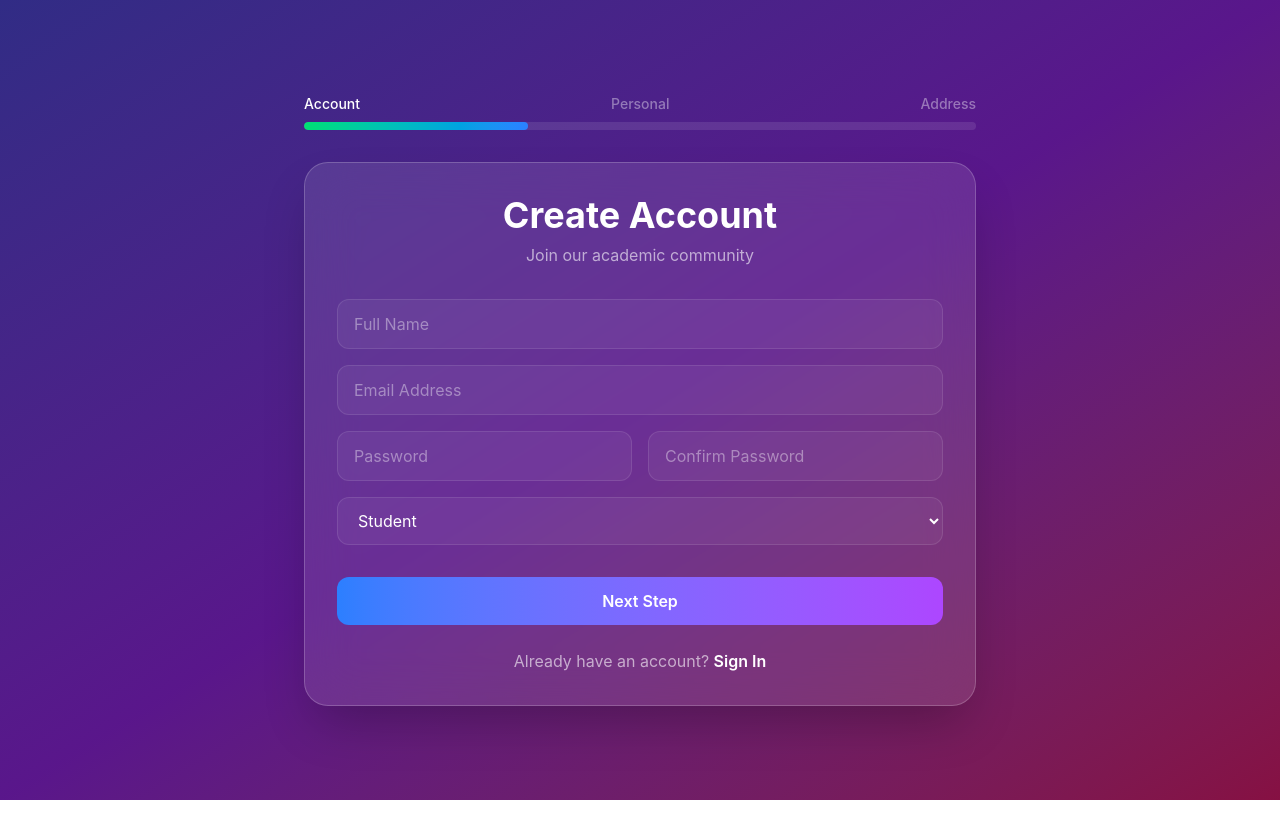
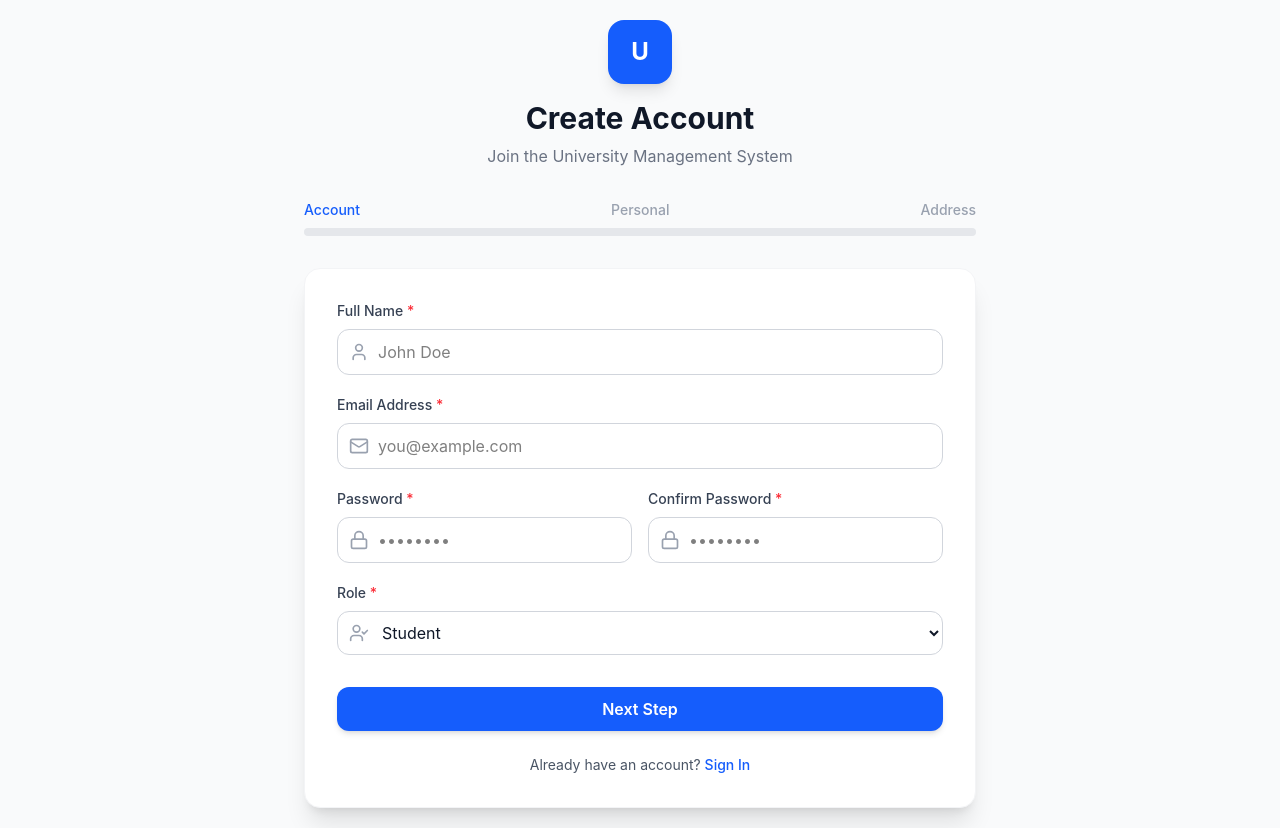
Before and after one commit to Sobanamjad/University-Management-System, a Next.js app: page /register in a window 1280 px wide. Before the commit the page ends 800 px from the top, so only its background shows below. Built offline with nearby package versions, Linux system fonts and the light colour scheme.

Commit message:
feat: Fix register page

```diff
--- a/src/app/(frontend)/register/page.tsx
+++ b/src/app/(frontend)/register/page.tsx
@@ -1,10 +1,20 @@
 // src/app/(frontend)/register/page.tsx
 'use client'
 
-import { useState, useRef, useEffect } from 'react'
+import { useState } from 'react'
 import { useRouter } from 'next/navigation'
 import Link from 'next/link'
-import gsap from 'gsap'
+import {
+  UserPlus,
+  Mail,
+  Lock,
+  User,
+  Phone,
+  Calendar,
+  MapPin,
+  Shield,
+  UserCheck,
+} from 'lucide-react'
 
 export default function RegisterPage() {
   const router = useRouter()
@@ -26,60 +36,26 @@
   const [error, setError] = useState('')
   const [loading, setLoading] = useState(false)
 
-  const containerRef = useRef(null)
-  const formRef = useRef(null)
-  const stepRef = useRef(null)
-  const fieldsRef = useRef<(HTMLDivElement | null)[]>([])
-
-  useEffect(() => {
-    gsap.fromTo(
-      containerRef.current,
-      { opacity: 0, y: 50 },
-      { opacity: 1, y: 0, duration: 1, ease: 'power3.out' },
-    )
-
-    gsap.to('.progress-bar', {
-      width: `${step * 33.33}%`,
-      duration: 0.5,
-      ease: 'power2.out',
-    })
-  }, [step])
-
-  const animateStepTransition = (direction: 'next' | 'prev') => {
-    gsap.to(formRef.current, {
-      x: direction === 'next' ? -50 : 50,
-      opacity: 0,
-      duration: 0.3,
-      onComplete: () => {
-        setStep(direction === 'next' ? step + 1 : step - 1)
-        gsap.fromTo(
-          formRef.current,
-          { x: direction === 'next' ? 50 : -50, opacity: 0 },
-          { x: 0, opacity: 1, duration: 0.5 },
-        )
-      },
-    })
-  }
-
   const handleChange = (e: React.ChangeEvent<HTMLInputElement | HTMLSelectElement>) => {
     setFormData({
       ...formData,
       [e.target.name]: e.target.value,
     })
+  }
 
-    gsap.to(e.target, {
-      scale: 1.02,
-      duration: 0.1,
-      yoyo: true,
-      repeat: 1,
-    })
+  const nextStep = () => {
+    setStep(step + 1)
+  }
+
+  const prevStep = () => {
+    setStep(step - 1)
   }
 
   const handleSubmit = async (e: React.FormEvent) => {
     e.preventDefault()
 
     if (step < 3) {
-      animateStepTransition('next')
+      nextStep()
       return
     }
 
@@ -90,7 +66,7 @@
       setError('Passwords do not match')
       setLoading(false)
       gsap.to(formRef.current, {
-        x: [-10, 10, -10, 10, 0] as any,
+        x: [-10, 10, -10, 10, 0],
         duration: 0.4,
       })
       return
@@ -123,15 +99,7 @@
       const data = await res.json()
 
       if (res.ok) {
-        // Success animation
-        gsap.to(formRef.current, {
-          scale: 1.1,
-          opacity: 0,
-          duration: 0.5,
-          onComplete: () => {
         router.push('/login?registered=true')
-          },
-        })
       } else {
         setError(data.errors?.[0]?.message || 'Registration failed')
       }
@@ -143,240 +111,311 @@
   }
 
   return (
-    <div
-      ref={containerRef}
-      className="min-h-screen bg-gradient-to-br from-indigo-900 via-purple-900 to-pink-900 flex items-center justify-center p-4"
-    >
-      <div className="relative w-full max-w-2xl">
-        <div ref={stepRef} className="mb-8">
+    <div className="min-h-screen bg-gray-50 flex items-center justify-center p-5">
+      <div className="w-full max-w-2xl">
+        {/* Logo/Brand */}
+        <div className="text-center mb-8">
+          <div className="w-16 h-16 bg-blue-600 rounded-2xl flex items-center justify-center mx-auto mb-4 shadow-lg">
+            <span className="text-white font-bold text-2xl">U</span>
+          </div>
+          <h1 className="text-3xl font-bold text-gray-900">Create Account</h1>
+          <p className="mt-2 text-gray-500">Join the University Management System</p>
+        </div>
+
+        {/* Progress Steps */}
+        <div className="mb-8">
           <div className="flex justify-between mb-2">
             {['Account', 'Personal', 'Address'].map((label, i) => (
               <div
                 key={i}
-                className={`text-sm font-medium transition-colors duration-300 ${
-                  step > i + 1 ? 'text-green-400' : step === i + 1 ? 'text-white' : 'text-white/40'
+                className={`text-sm font-medium transition-colors ${
+                  step > i + 1
+                    ? 'text-blue-600'
+                    : step === i + 1
+                      ? 'text-blue-600'
+                      : 'text-gray-400'
                 }`}
               >
                 {label}
               </div>
             ))}
           </div>
-          <div className="h-2 bg-white/10 rounded-full overflow-hidden">
-            <div className="progress-bar h-full bg-gradient-to-r from-green-400 to-blue-500 rounded-full w-0"></div>
+          <div className="h-2 bg-gray-200 rounded-full overflow-hidden">
+            <div
+              className="h-full bg-blue-600 rounded-full transition-all duration-300"
+              style={{ width: `${((step - 1) / 2) * 100}%` }}
+            ></div>
           </div>
         </div>
 
-        <div
-          ref={formRef}
-          className="backdrop-blur-xl bg-white/10 rounded-3xl shadow-2xl p-8 border border-white/20"
-        >
-          <h2 className="text-4xl font-bold text-white text-center mb-2">Create Account</h2>
-          <p className="text-white/60 text-center mb-8">Join our academic community</p>
-
+        {/* Form Card */}
+        <div className="bg-white rounded-2xl shadow-xl border border-gray-100 p-8">
           {error && (
-            <div className="mb-6 p-4 bg-red-500/20 border border-red-500/50 rounded-xl">
-              <p className="text-white text-sm text-center">{error}</p>
+            <div className="mb-6 p-3 bg-red-50 border border-red-200 rounded-xl text-center text-red-600 text-sm">
+              {error}
             </div>
           )}
 
           <form onSubmit={handleSubmit}>
+            {/* Step 1: Account Info */}
             {step === 1 && (
-              <div className="space-y-4">
-                <div
-                  ref={(el) => {
-                    fieldsRef.current[0] = el
-                  }}
-                >
+              <div className="space-y-5">
+                <div>
+                  <label className="block text-sm font-medium text-gray-700 mb-2">
+                    Full Name <span className="text-red-500">*</span>
+                  </label>
+                  <div className="relative">
+                    <div className="absolute inset-y-0 left-0 pl-3 flex items-center pointer-events-none">
+                      <User className="h-5 w-5 text-gray-400" />
+                    </div>
                     <input
                       type="text"
                       name="name"
-                    placeholder="Full Name"
                       required
                       value={formData.name}
                       onChange={handleChange}
-                    className="w-full px-4 py-3 bg-white/5 border border-white/10 rounded-xl text-white placeholder-white/40 focus:outline-none focus:ring-2 focus:ring-blue-500/50"
+                      className="block w-full pl-10 pr-3 py-2.5 border border-gray-300 rounded-xl focus:outline-none focus:ring-2 focus:ring-blue-500 focus:border-blue-500"
+                      placeholder="John Doe"
                     />
                   </div>
-                <div
-                  ref={(el) => {
-                    fieldsRef.current[1] = el
-                  }}
-                >
+                </div>
+
+                <div>
+                  <label className="block text-sm font-medium text-gray-700 mb-2">
+                    Email Address <span className="text-red-500">*</span>
+                  </label>
+                  <div className="relative">
+                    <div className="absolute inset-y-0 left-0 pl-3 flex items-center pointer-events-none">
+                      <Mail className="h-5 w-5 text-gray-400" />
+                    </div>
                     <input
                       type="email"
                       name="email"
-                    placeholder="Email Address"
                       required
                       value={formData.email}
                       onChange={handleChange}
-                    className="w-full px-4 py-3 bg-white/5 border border-white/10 rounded-xl text-white placeholder-white/40 focus:outline-none focus:ring-2 focus:ring-blue-500/50"
+                      className="block w-full pl-10 pr-3 py-2.5 border border-gray-300 rounded-xl focus:outline-none focus:ring-2 focus:ring-blue-500"
+                      placeholder="you@example.com"
                     />
                   </div>
+                </div>
+
                 <div className="grid grid-cols-2 gap-4">
-                  <div
-                    ref={(el) => {
-                      fieldsRef.current[2] = el
-                    }}
-                  >
+                  <div>
+                    <label className="block text-sm font-medium text-gray-700 mb-2">
+                      Password <span className="text-red-500">*</span>
+                    </label>
+                    <div className="relative">
+                      <div className="absolute inset-y-0 left-0 pl-3 flex items-center pointer-events-none">
+                        <Lock className="h-5 w-5 text-gray-400" />
+                      </div>
                       <input
                         type="password"
                         name="password"
-                      placeholder="Password"
                         required
                         minLength={6}
                         value={formData.password}
                         onChange={handleChange}
-                      className="w-full px-4 py-3 bg-white/5 border border-white/10 rounded-xl text-white placeholder-white/40 focus:outline-none focus:ring-2 focus:ring-blue-500/50"
+                        className="block w-full pl-10 pr-3 py-2.5 border border-gray-300 rounded-xl focus:outline-none focus:ring-2 focus:ring-blue-500"
+                        placeholder="••••••••"
                       />
                     </div>
-                  <div
-                    ref={(el) => {
-                      fieldsRef.current[3] = el
-                    }}
-                  >
+                  </div>
+
+                  <div>
+                    <label className="block text-sm font-medium text-gray-700 mb-2">
+                      Confirm Password <span className="text-red-500">*</span>
+                    </label>
+                    <div className="relative">
+                      <div className="absolute inset-y-0 left-0 pl-3 flex items-center pointer-events-none">
+                        <Lock className="h-5 w-5 text-gray-400" />
+                      </div>
                       <input
                         type="password"
                         name="confirmPassword"
-                      placeholder="Confirm Password"
                         required
                         value={formData.confirmPassword}
                         onChange={handleChange}
-                      className="w-full px-4 py-3 bg-white/5 border border-white/10 rounded-xl text-white placeholder-white/40 focus:outline-none focus:ring-2 focus:ring-blue-500/50"
+                        className="block w-full pl-10 pr-3 py-2.5 border border-gray-300 rounded-xl focus:outline-none focus:ring-2 focus:ring-blue-500"
+                        placeholder="••••••••"
                       />
                     </div>
                   </div>
-                <div
-                  ref={(el) => {
-                    fieldsRef.current[4] = el
-                  }}
-                >
+                </div>
+
+                <div>
+                  <label className="block text-sm font-medium text-gray-700 mb-2">
+                    Role <span className="text-red-500">*</span>
+                  </label>
+                  <div className="relative">
+                    <div className="absolute inset-y-0 left-0 pl-3 flex items-center pointer-events-none">
+                      <UserCheck className="h-5 w-5 text-gray-400" />
+                    </div>
                     <select
                       name="role"
                       required
                       value={formData.role}
                       onChange={handleChange}
-                    className="w-full px-4 py-3 bg-white/5 border border-white/10 rounded-xl text-white focus:outline-none focus:ring-2 focus:ring-blue-500/50"
+                      className="block w-full pl-10 pr-3 py-2.5 border border-gray-300 rounded-xl focus:outline-none focus:ring-2 focus:ring-blue-500 text-gray-900"
                     >
-                    <option value="student" className="bg-gray-800">
-                      Student
-                    </option>
-                    <option value="teacher" className="bg-gray-800">
-                      Teacher
-                    </option>
-                    <option value="coordinator" className="bg-gray-800">
-                      Coordinator
-                    </option>
+                      <option value="student">Student</option>
+                      <option value="teacher">Teacher</option>
+                      <option value="coordinator">Coordinator</option>
                     </select>
+                  </div>
                 </div>
               </div>
             )}
 
+            {/* Step 2: Personal Info */}
             {step === 2 && (
-              <div className="space-y-4">
+              <div className="space-y-5">
                 <div className="grid grid-cols-2 gap-4">
                   <div>
+                    <label className="block text-sm font-medium text-gray-700 mb-2">
+                      Phone Number <span className="text-red-500">*</span>
+                    </label>
+                    <div className="relative">
+                      <div className="absolute inset-y-0 left-0 pl-3 flex items-center pointer-events-none">
+                        <Phone className="h-5 w-5 text-gray-400" />
+                      </div>
                       <input
                         type="text"
                         name="phone"
-                      placeholder="Phone Number"
                         required
                         value={formData.phone}
                         onChange={handleChange}
-                      className="w-full px-4 py-3 bg-white/5 border border-white/10 rounded-xl text-white placeholder-white/40"
+                        className="block w-full pl-10 pr-3 py-2.5 border border-gray-300 rounded-xl focus:outline-none focus:ring-2 focus:ring-blue-500"
+                        placeholder="+92 300 1234567"
                       />
                     </div>
+                  </div>
+
                   <div>
+                    <label className="block text-sm font-medium text-gray-700 mb-2">
+                      Date of Birth <span className="text-red-500">*</span>
+                    </label>
+                    <div className="relative">
+                      <div className="absolute inset-y-0 left-0 pl-3 flex items-center pointer-events-none">
+                        <Calendar className="h-5 w-5 text-gray-400" />
+                      </div>
                       <input
                         type="date"
                         name="dateOfBirth"
                         required
                         value={formData.dateOfBirth}
                         onChange={handleChange}
-                      className="w-full px-4 py-3 bg-white/5 border border-white/10 rounded-xl text-white"
+                        className="block w-full pl-10 pr-3 py-2.5 border border-gray-300 rounded-xl focus:outline-none focus:ring-2 focus:ring-blue-500 text-gray-900"
                       />
                     </div>
                   </div>
+                </div>
+
                 <div className="grid grid-cols-2 gap-4">
                   <div>
+                    <label className="block text-sm font-medium text-gray-700 mb-2">
+                      Gender <span className="text-red-500">*</span>
+                    </label>
+                    <div className="relative">
+                      <div className="absolute inset-y-0 left-0 pl-3 flex items-center pointer-events-none">
+                        <Shield className="h-5 w-5 text-gray-400" />
+                      </div>
                       <select
                         name="gender"
                         required
                         value={formData.gender}
                         onChange={handleChange}
-                      className="w-full px-4 py-3 bg-white/5 border border-white/10 rounded-xl text-white"
+                        className="block w-full pl-10 pr-3 py-2.5 border border-gray-300 rounded-xl focus:outline-none focus:ring-2 focus:ring-blue-500 text-gray-900"
                       >
-                      <option value="" className="bg-gray-800">
-                        Select Gender
-                      </option>
-                      <option value="male" className="bg-gray-800">
-                        Male
-                      </option>
-                      <option value="female" className="bg-gray-800">
-                        Female
-                      </option>
+                        <option value="">Select Gender</option>
+                        <option value="male">Male</option>
+                        <option value="female">Female</option>
                       </select>
                     </div>
+                  </div>
+
                   <div>
+                    <label className="block text-sm font-medium text-gray-700 mb-2">
+                      CNIC Number <span className="text-red-500">*</span>
+                    </label>
                     <input
                       type="text"
                       name="cnic"
-                      placeholder="CNIC (36300-5419772-3)"
                       required
                       value={formData.cnic}
                       onChange={handleChange}
-                      className="w-full px-4 py-3 bg-white/5 border border-white/10 rounded-xl text-white placeholder-white/40 font-mono"
+                      className="block w-full px-4 py-2.5 border border-gray-300 rounded-xl focus:outline-none focus:ring-2 focus:ring-blue-500 font-mono"
+                      placeholder="36300-5419772-3"
                     />
                   </div>
                 </div>
               </div>
             )}
 
+            {/* Step 3: Address Info */}
             {step === 3 && (
-              <div className="space-y-4">
+              <div className="space-y-5">
                 <div>
+                  <label className="block text-sm font-medium text-gray-700 mb-2">
+                    Street Address <span className="text-red-500">*</span>
+                  </label>
+                  <div className="relative">
+                    <div className="absolute inset-y-0 left-0 pl-3 flex items-center pointer-events-none">
+                      <MapPin className="h-5 w-5 text-gray-400" />
+                    </div>
                     <input
                       type="text"
                       name="street"
-                    placeholder="Street Address"
                       required
                       value={formData.street}
                       onChange={handleChange}
-                    className="w-full px-4 py-3 bg-white/5 border border-white/10 rounded-xl text-white placeholder-white/40"
+                      className="block w-full pl-10 pr-3 py-2.5 border border-gray-300 rounded-xl focus:outline-none focus:ring-2 focus:ring-blue-500"
+                      placeholder="House No, Street, Area"
                     />
                   </div>
+                </div>
+
                 <div className="grid grid-cols-2 gap-4">
                   <div>
+                    <label className="block text-sm font-medium text-gray-700 mb-2">
+                      City <span className="text-red-500">*</span>
+                    </label>
                     <input
                       type="text"
                       name="city"
-                      placeholder="City"
                       required
                       value={formData.city}
                       onChange={handleChange}
-                      className="w-full px-4 py-3 bg-white/5 border border-white/10 rounded-xl text-white placeholder-white/40"
+                      className="block w-full px-4 py-2.5 border border-gray-300 rounded-xl focus:outline-none focus:ring-2 focus:ring-blue-500"
+                      placeholder="Lahore"
                     />
                   </div>
+
                   <div>
+                    <label className="block text-sm font-medium text-gray-700 mb-2">
+                      State <span className="text-red-500">*</span>
+                    </label>
                     <input
                       type="text"
                       name="state"
-                      placeholder="State"
                       required
                       value={formData.state}
                       onChange={handleChange}
-                      className="w-full px-4 py-3 bg-white/5 border border-white/10 rounded-xl text-white placeholder-white/40"
+                      className="block w-full px-4 py-2.5 border border-gray-300 rounded-xl focus:outline-none focus:ring-2 focus:ring-blue-500"
+                      placeholder="Punjab"
                     />
                   </div>
                 </div>
               </div>
             )}
 
+            {/* Buttons */}
             <div className="mt-8 flex gap-4">
               {step > 1 && (
                 <button
                   type="button"
-                  onClick={() => animateStepTransition('prev')}
-                  className="flex-1 py-3 px-4 bg-white/10 text-white rounded-xl hover:bg-white/20 transition-all"
+                  onClick={prevStep}
+                  className="flex-1 py-2.5 border border-gray-300 text-gray-700 font-medium rounded-xl hover:bg-gray-50 transition-colors"
                 >
                   Back
                 </button>
@@ -384,19 +423,26 @@
               <button
                 type="submit"
                 disabled={loading}
-                className="flex-1 py-3 px-4 bg-gradient-to-r from-blue-500 to-purple-500 text-white rounded-xl font-semibold hover:shadow-lg transform hover:scale-[1.02] transition-all disabled:opacity-50"
+                className="flex-1 flex items-center justify-center gap-2 py-2.5 bg-blue-600 text-white font-semibold rounded-xl hover:bg-blue-700 transition-all duration-200 disabled:opacity-60 shadow-md"
               >
-                {loading ? 'Processing...' : step === 3 ? 'Create Account' : 'Next Step'}
+                {loading ? (
+                  'Processing...'
+                ) : step === 3 ? (
+                  <>
+                    <UserPlus className="h-5 w-5" />
+                    Create Account
+                  </>
+                ) : (
+                  'Next Step'
+                )}
               </button>
             </div>
 
-            <div className="mt-6 text-center">
-              <p className="text-white/60">
+            <div className="mt-6 text-center text-sm text-gray-600">
               Already have an account?{' '}
-                <Link href="/login" className="text-white font-semibold hover:underline">
+              <Link href="/login" className="text-blue-600 font-medium hover:text-blue-700">
                 Sign In
               </Link>
-              </p>
             </div>
           </form>
         </div>
```
Lines whose indentation alone changed are shown as unchanged.
